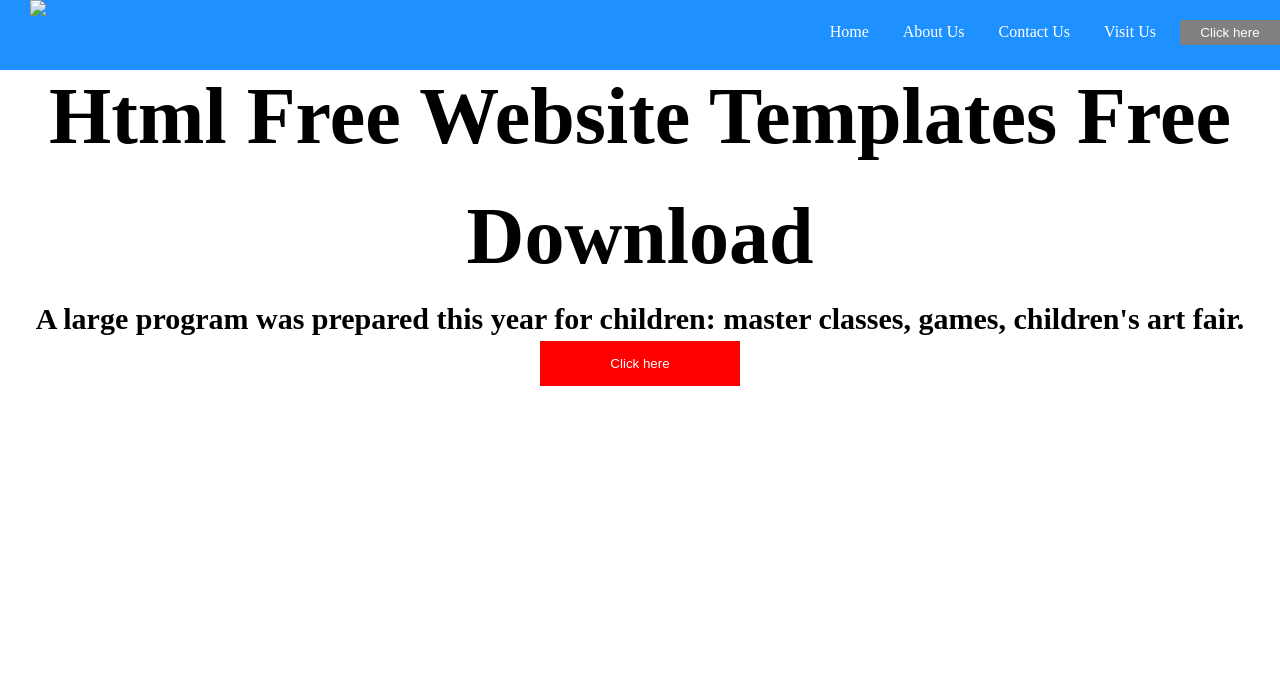
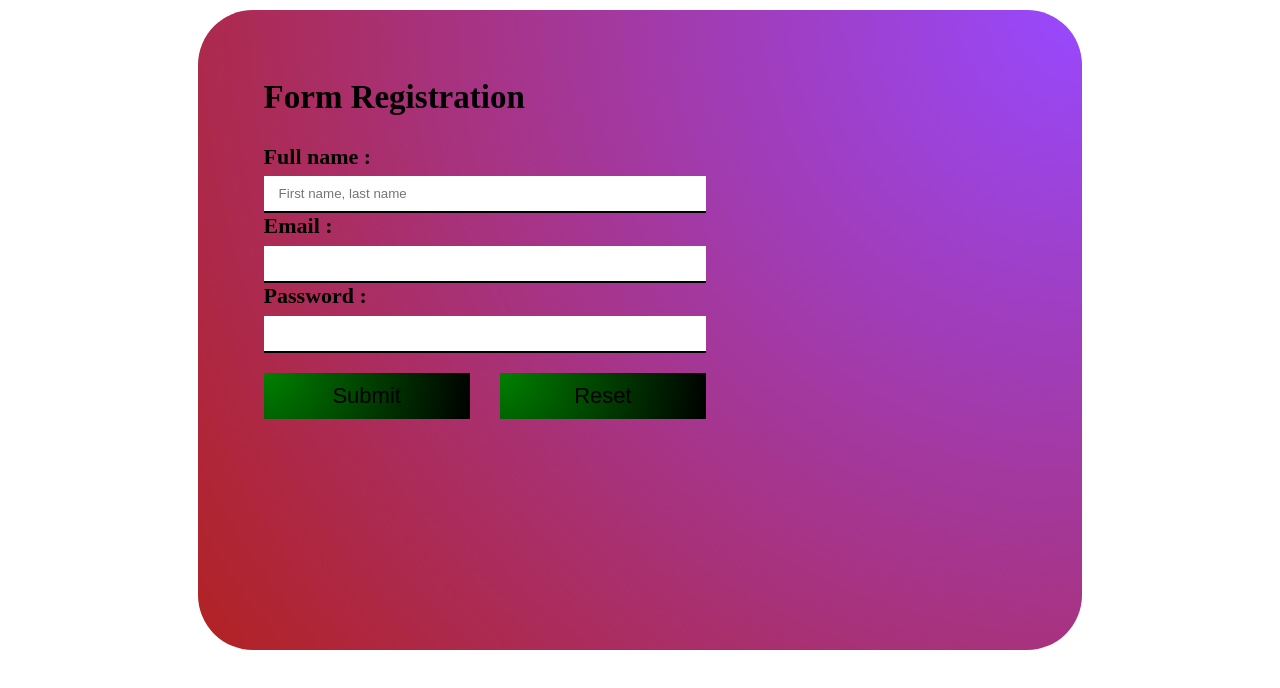
Before and after one commit to NurudeenNajeem/myactivities, a plain HTML site: page index.html in a window 1280 px wide. Shown: the top 688 px of the page. Drawn offline with Linux system fonts and the light colour scheme.

Commit message:
index.html

```diff
--- a/index.html
+++ b/index.html
@@ -4,144 +4,135 @@
     <meta charset="UTF-8">
     <meta http-equiv="X-UA-Compatible" content="IE=edge">
     <meta name="viewport" content="width=device-width, initial-scale=1.0">
-    <script src="https://kit.fontawesome.com/yourcode.js" crossorigin="anonymous"></script>
+    <title>css form</title>
+    <style>
+        .container{
+            box-sizing: border-box;
+            width: 70%;
+            height: 80vh;
+            margin: 10px auto;
+            font-weight: 700;
+            font-size: 22px;
+            background-color: red;
+            overflow: hidden;
+            border-radius:55px;
 
-    <title>Document</title>
-</head>
-<style>
-     *{
-            box-sizing: border-box;
-            padding: 0;
-            margin: 0;
-        }
-        body{
-            height: 200vh;
-        }
 
-    header{
-        width: 100%;
-        background-color: #1E90FF;
-        position:fixed ;
-        z-index: 1;
-    }
-    ul.list{
-        list-style-type: none;
-        padding: 0;
-        float: right;
-        margin-top: 10;
+            background-image: radial-gradient(circle at top right,#9849ff,firebrick);
 
         }
-    ul li{
-        display: inline;
-        margin-left: 10px;
+        .wrapper{
+            width: 50%;
+            margin-left:3em ;
+            margin-top: 1em;
+            border-radius: 5px;
+            padding-top: 20px;
+            overflow: hidden;
 
 
         }
-    ul li a{
-        text-decoration: none;
-        padding: 5px 10px;
-        color: #fff;
+        h1{
+            margin-left: 3em;
+            margin-bottom: -20px;
+
+        }
+        input{
+            width: 100%;
+            padding: 10px 15px;
+            color: black;
+            margin-top: 0.5em;
+            border: none;
+            border-bottom: 2px solid;
+        }
+
+        .btn{
+            width: 100%;
+            display: flex;
+            align-items: center;
+            gap: 30px;
 
 
         }
-    .topbar{
-        height: 70px;
+        button{
+            width: 100%;
+            display: inline;
+            padding: 10px 15px;
+            margin-top: 20px;
+            margin-bottom: 10px;
+            font-size: 22px;
+            font-weight: 400;
+            background-color: red;
+
+            background-image: radial-gradient(circle at top left,green,black);
+            border: none;
+            outline: none;
+        }
+
+        button:hover{
+            opacity: 0.6;
+            transition: ease-in-out 2s;
 
         }
-    .logo{
-        display: inline;
-        margin-left: 30px;
-    }
-    .logo .lit{
-        display: inline-block;
+        @media screen and (max-width: 480px) {
+            body {
+                background-color: black;
 
          }
-    .list li .btn{
-        background-color:gray ;
-        width: 100px;
-        color:#fff;
-        border: none;
-        border-radius: 2 solid black;
-        padding: 5px 10px;
-        outline: none;
+         h2{
+             font-size: 18px;
+             margin-left: 7px;
+             margin-bottom: 1em;
          }
-    ul li a:hover{
-        background-color: green;
-        text-decoration: none;
-
+         .container{
+             width: 90%;
+             margin:5px auto;
+             overflow: hidden;
+             background-color: darkolivegreen;
+             border-radius: 1px;
          }
-    ul li .btn:hover{
-        background-color: green;
+         .wrapper{
+             width: 80%;
          }
-    .section{
-        background-image: url("../image/img_mountains.jpg");
-        background-repeat: no-repeat;
-        background-size: cover;
-        text-align: center;
-        height: 100vh;
-
+         input,button{
+             width: 100%;
+         }
 
 
         }
-    .text1{
-        padding-top: 0.7em;
-        line-height: 1.5em;
-        text-align:center;
-        font-size: 80px;
-        font-weight: bolder;
 
 
-    }
-    .text2{
-        line-height: 1.5em;
-        text-align:center;
-        font-size: 30px;
-        font-weight: bolder;
-    }
-    .section .but{
-        width: 100%;
+    </style>
+</head>
+<body>
+    <div class="container">
+        <div class="wrapper">
 
-    }
-    .btn2{
-        background-color:red;
-        width: 200px;
-        color:#fff;
-        border: none;
-        border-radius: 2 solid black;
-        padding: 15px 10px;
-        outline:none;
-    }
-    .btn2:hover{
-        opacity:0.5;
-    }
-</style>
-<body>
-    <header>
-        <div class="topbar">
-            <div class="logo">
-               <img src="../image/addcart.jpg" width="100px">
+            <form action="">
+                <h2>Form Registration</h2>
+
+                <label for="user">Full name :</label>
+                <input type="text" id="user" required placeholder="First name, last name"><br>
+                <label for="email">Email :</label>
+                <input type="email" id="email" required><br>
+
+                <label for="pw">Password :</label>
+                <input type="password" id="pw" required><br>
+                <!-- <input type="submit" value=" Submit">
+                <input type="reset" value="Reset"> -->
+
+            </form>
+            <div class="btn">
+                <button>Submit</button>
+                <button>Reset</button>
+
             </div>
-            <div class="lit">
-                <ul class="list">
-                    <li><a href="#">Home</a></li>
-                    <li><a href="#">About Us</a></li>
-                    <li><a href="#">Contact Us</a></li>
-                    <li><a href="#">Visit Us</a></li>
-                    <li><button class="btn">Click here</button></li>
-                </ul>
+
         </div>
 
 
 
+
         </div>
-    </header>
-    <div class="section">
-        <h1 class="text1"> Html Free Website Templates Free Download</h1>
-        <p class="text2">A large program was prepared this year for children: master classes, games,
-            children's art fair.</p>
-        <div class="but"><button class="btn2">Click here</button></div>
-
-
     </div>
 </body>
 </html>
```
Lines whose indentation alone changed are shown as unchanged.
